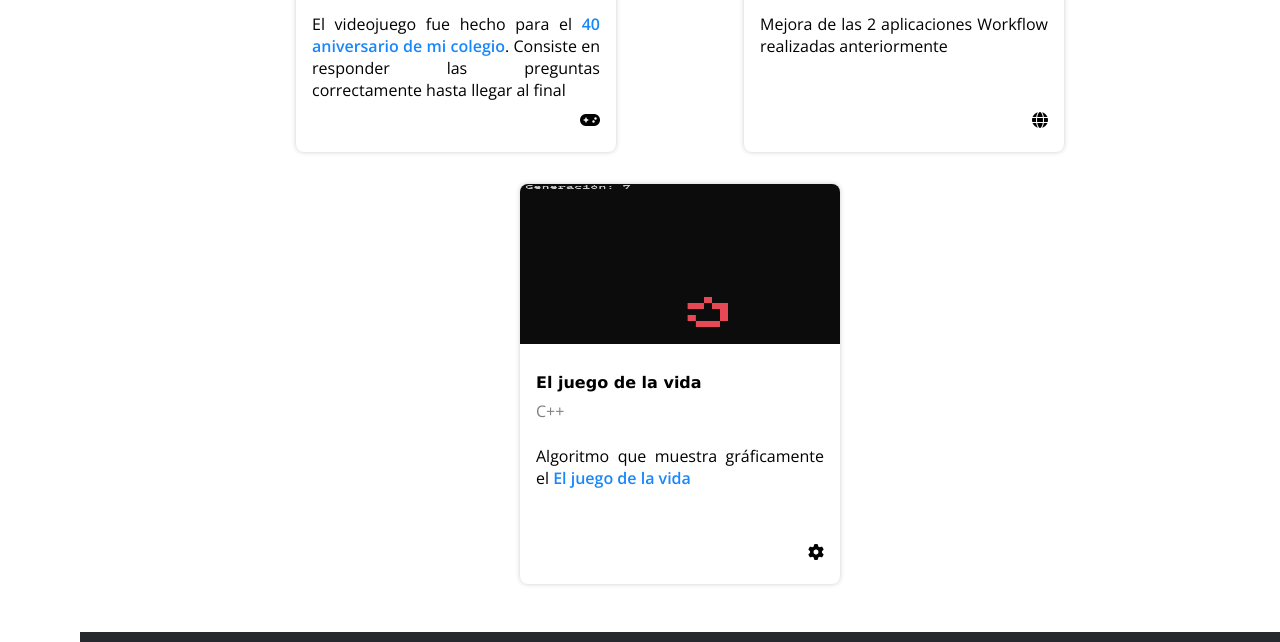
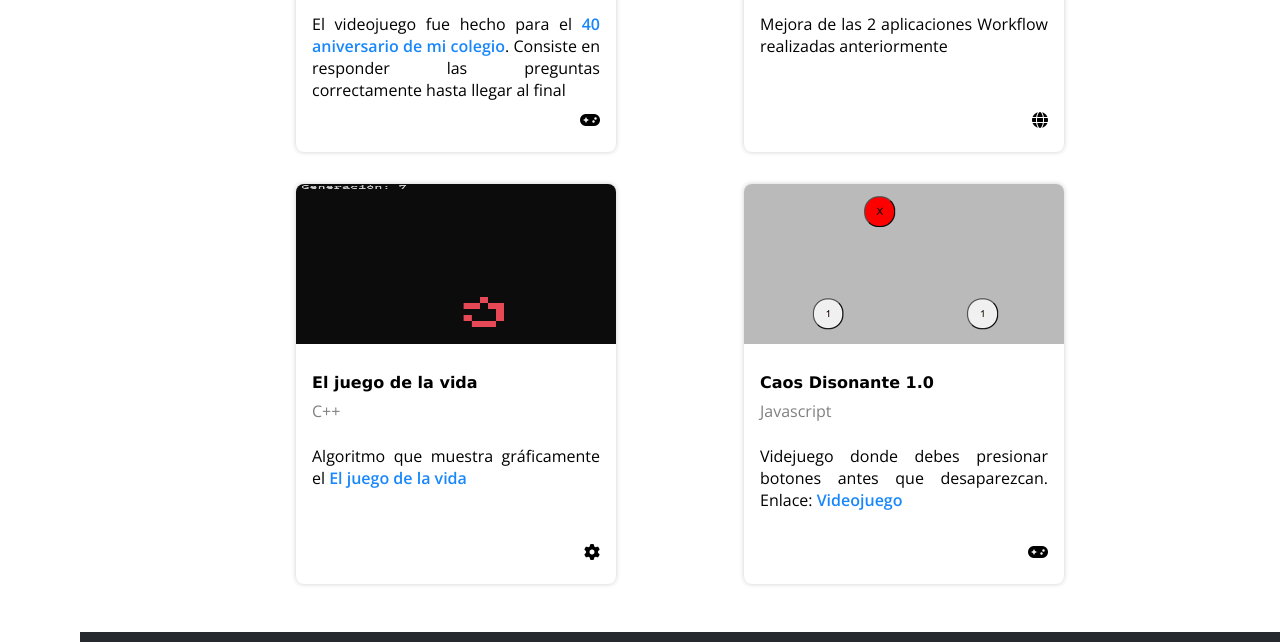
Before and after one commit to Portfolio-Marcelo/Portfolio, a plain HTML site: page index.html in a window 1280 px wide. Shown: the part 7674-8316 px from the top of the page. Drawn offline with nearby package versions, Linux system fonts and the light colour scheme.

Commit message:
feat(index): added videogame

```diff
--- a/index.html
+++ b/index.html
@@ -651,6 +651,23 @@
                                         <i class="fa-solid fa-gear"></i>
                                     </footer>
                                 </div>
+                                <div class="exp-card">
+                                    <header>
+                                        <img src="images/chaos.png" loading="lazy">
+                                        <div class="header-text">
+                                            <h4>Caos Disonante 1.0</h4>
+                                            <span>Javascript</span>
+                                        </div>
+                                    </header>
+                                    <main>
+                                        <p>Videjuego donde debes presionar botones antes que desaparezcan.
+                                            Enlace: <a href="https://videogames-backlog-marcelo.github.io/dissonant-chaos/">Videojuego</a></p>
+                                    </main>
+                                    <footer>
+                                        <p>Videojuego</p>
+                                        <i class="fa-solid fa-gamepad"></i>
+                                    </footer>
+                                </div>
                             </main>
                         </div>
                     </main>
```
Also changed, not shown: images/chaos.png (added).
